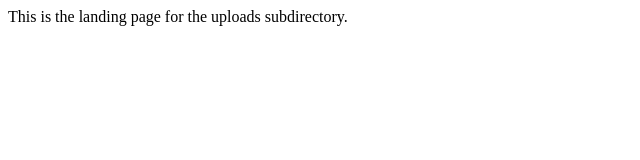
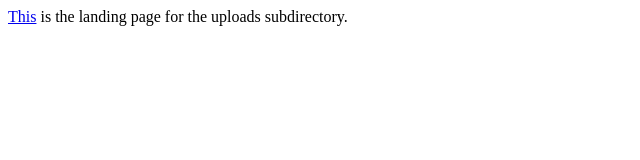
Before and after one commit to rurbat/rurbat.github.io, a plain HTML site: page uploads/index.html in a window 1280 px wide. Shown: the full height of the page, 0-640 px from the left. Drawn offline with Linux system fonts and the light colour scheme.

Commit message:
Update index.html

```diff
--- a/uploads/index.html
+++ b/uploads/index.html
@@ -1,6 +1,6 @@
 <html>
   <body>
-    <p>This is the landing page for the uploads subdirectory.
+    <p><a href="index.html">This</a> is the landing page for the uploads subdirectory.
     </p>
   </body>
 </html>
```
